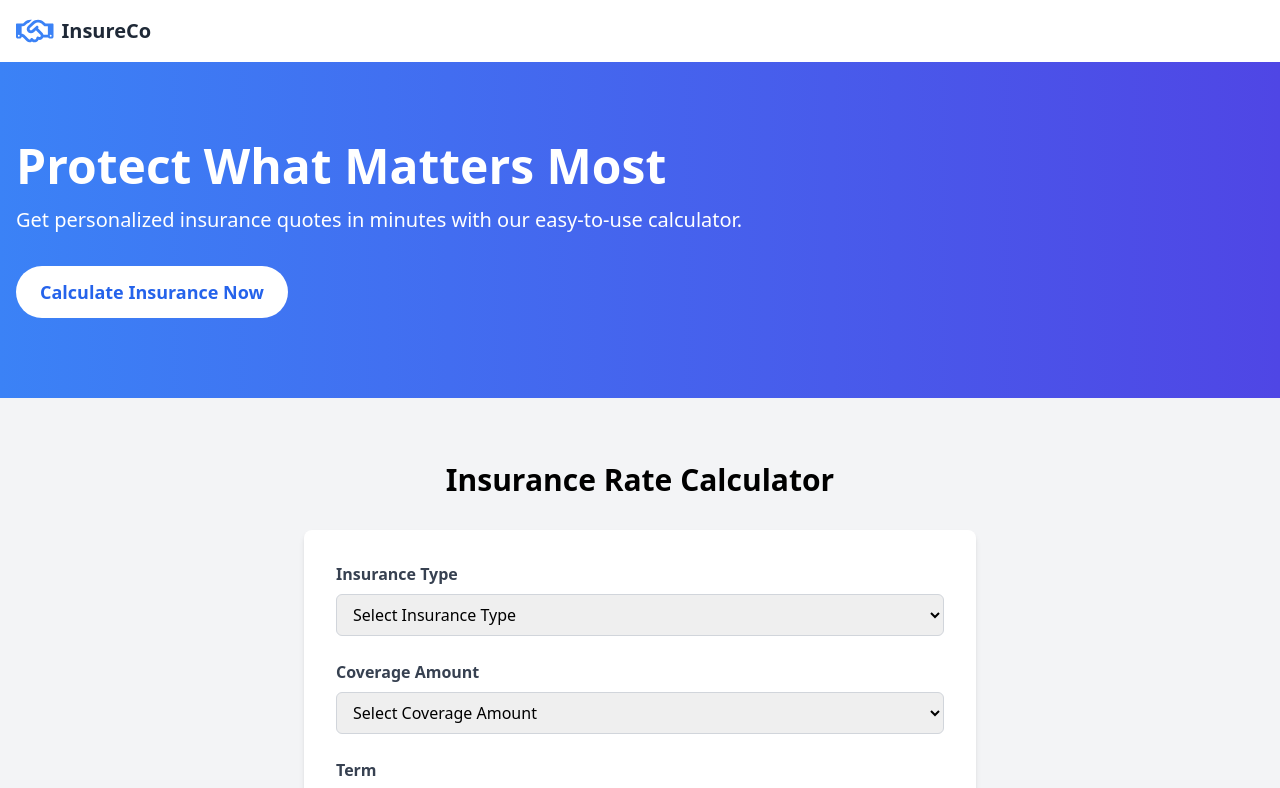
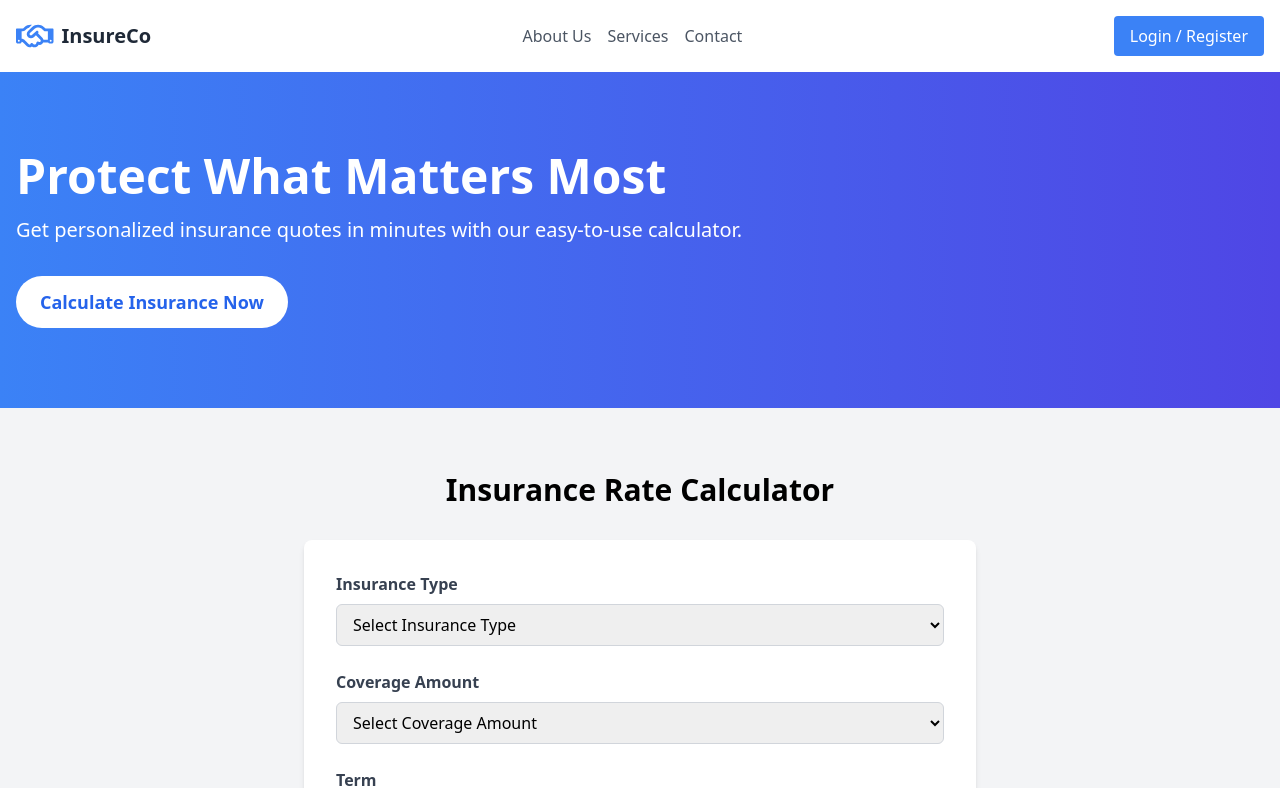
Before and after one commit to AboutLabs/insureco, a Vue app in the folder vue-frontend/: page / in a window 1280 px wide. Shown: the top 788 px of the page. Built offline with nearby package versions, Linux system fonts and the light colour scheme; what tailwind-fontawesome would draw is missing.

Commit message:
added fontawesome logo

```diff
--- a/vue-frontend/src/App.vue
+++ b/vue-frontend/src/App.vue
@@ -7,7 +7,14 @@
           <font-awesome-icon icon="fa-regular fa-handshake" class="text-3xl text-blue-500 mr-2" />
           <span class="text-xl font-bold text-gray-800">InsureCo</span>
         </div>
-        <!-- Rest of the header content remains the same -->
+        <nav class="hidden md:flex space-x-4">
+          <a href="#" class="text-gray-600 hover:text-gray-800">About Us</a>
+          <a href="#" class="text-gray-600 hover:text-gray-800">Services</a>
+          <a href="#" class="text-gray-600 hover:text-gray-800">Contact</a>
+        </nav>
+        <button class="bg-blue-500 hover:bg-blue-600 text-white px-4 py-2 rounded">
+          Login / Register
+        </button>
       </div>
     </header>
 
@@ -123,6 +130,7 @@
 
 <script setup>
 import { ref, computed } from 'vue'
+import { FontAwesomeIcon } from '@fortawesome/vue-fontawesome'
 import './assets/index.css'
 
 const calculatorSection = ref(null)
```
